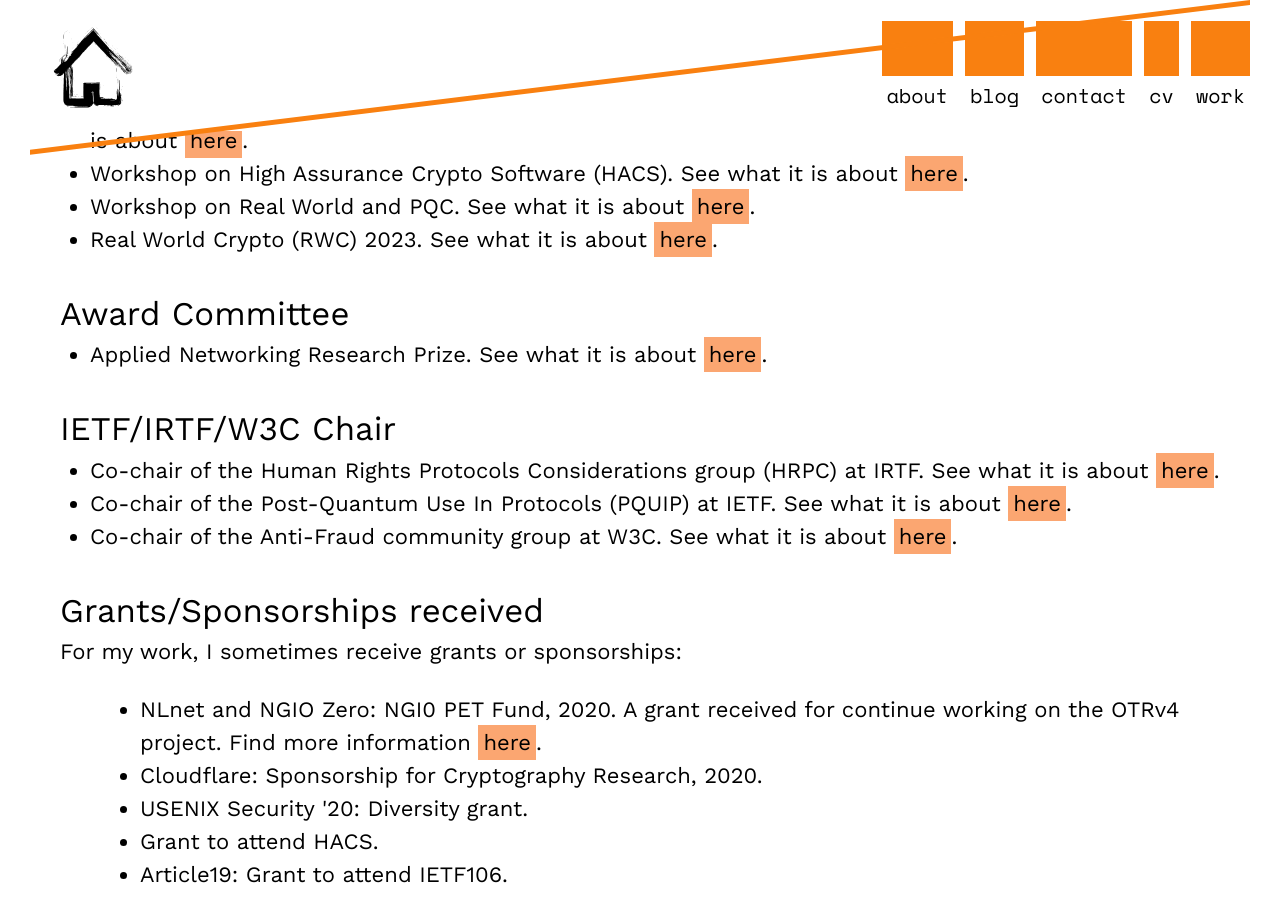
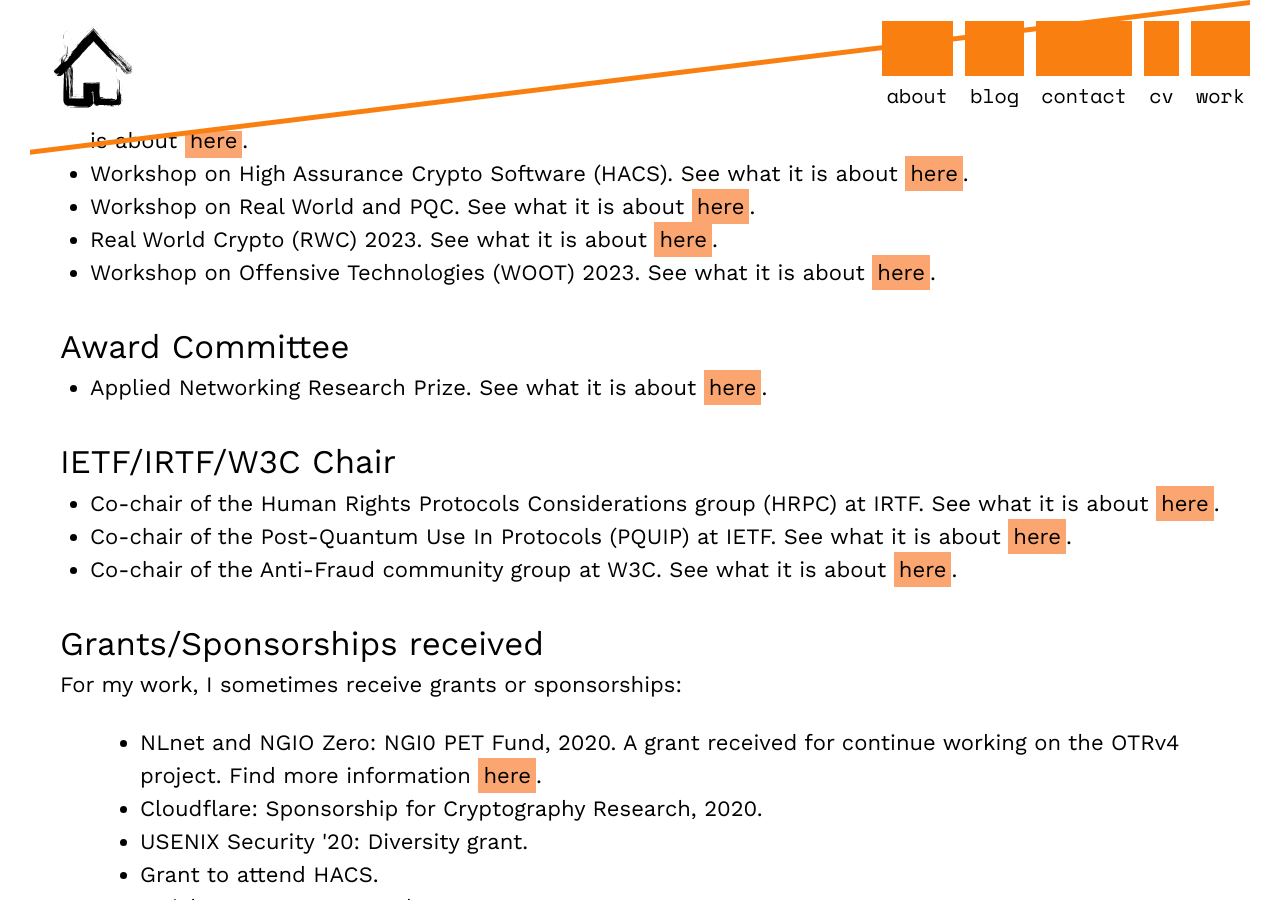
Before and after one commit to claucece/claucece.github.io, a Jekyll site: the page built from work.html, in a window 1280 px wide and 900 px high, scrolled down 4438 px. Built offline with Jekyll 4.4.1, drawn with Linux system fonts in a browser that asks for light colours; some of the changed text lies outside the part shown.

Commit message:
Other updates

```diff
--- a/work.html
+++ b/work.html
@@ -141,6 +141,7 @@ tags: menu
 		  <li>Workshop on High Assurance Crypto Software (HACS). See what it is about <a href="https://www.hacs-workshop.org/" target="_blank">here</a>.</li>
 		  <li>Workshop on Real World and PQC. See what it is about <a href="https://rwpqc.org/" target="_blank">here</a>.</li>
 		  <li>Real World Crypto (RWC) 2023. See what it is about <a href="https://rwc.iacr.org/2023/" target="_blank">here</a>.</li>
+		  <li>Workshop on Offensive Technologies (WOOT) 2023. See what it is about <a href="https://wootconference.org/" target="_blank">here</a>.</li>
 		</ul>
 		<br>
 
```
Also changed, not shown: other parts of work.html (+1 -0 lines).
